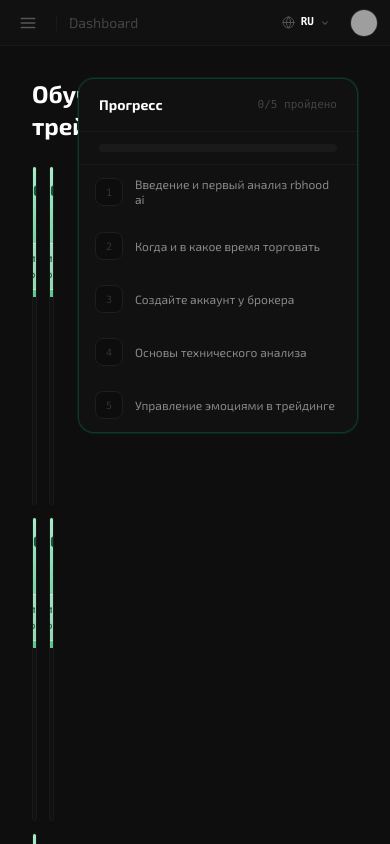
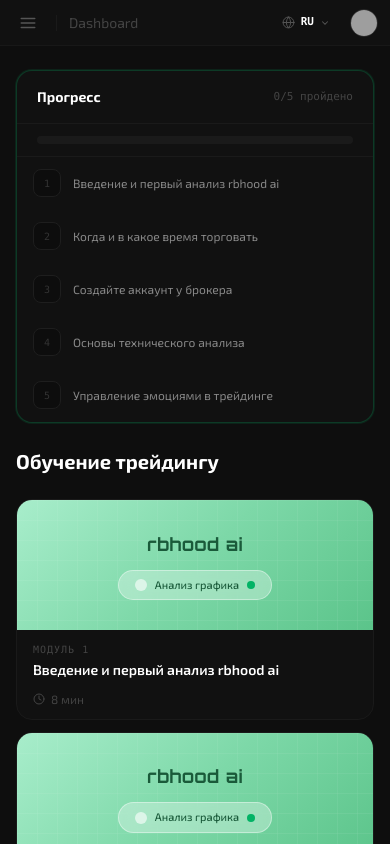
Before and after one commit to qryptobro/rbhood, a Next.js app: page /dashboard/training in a window 390 px wide. Built offline with nearby package versions, Linux system fonts and the light colour scheme; grey boxes are pictures that could not be loaded.

Commit message:
fix: responsive training page — stack columns, fluid module grid, progress panel on top (mobile)

```diff
--- a/app/dashboard/training/page.tsx
+++ b/app/dashboard/training/page.tsx
@@ -115,12 +115,12 @@ export default function TrainingPage() {
         )}
       </AnimatePresence>
 
-      <div className="px-8 py-8 flex gap-6 items-start justify-center">
+      <div className="px-4 md:px-8 py-6 md:py-8 flex flex-col md:flex-row gap-6 md:items-start md:justify-center">
         {/* Left: modules grid */}
-        <div className="min-w-0" style={{ width: 580 }}>
-          <h1 className="font-exo font-bold text-white text-2xl mb-6">{course?.title ?? "Обучение"}</h1>
+        <div className="min-w-0 w-full md:w-[580px] order-2 md:order-1">
+          <h1 className="font-exo font-bold text-white text-xl md:text-2xl mb-6">{course?.title ?? "Обучение"}</h1>
 
-          <div className="grid grid-cols-2 gap-3" style={{ maxWidth: 580 }}>
+          <div className="grid grid-cols-1 sm:grid-cols-2 gap-3">
             {MODULES.map(mod => {
               const ytId = getYoutubeId(mod.videoUrl);
               return (
@@ -207,7 +207,7 @@ export default function TrainingPage() {
         </div>
 
         {/* Right: progress panel */}
-        <div className="w-[280px] flex-shrink-0 sticky top-4">
+        <div className="w-full md:w-[280px] flex-shrink-0 md:sticky md:top-4 order-1 md:order-2">
           <div className="rounded-2xl border border-[#02B36540] overflow-hidden" style={{ background: "#111", boxShadow: "0 0 0 1px #02B36520" }}>
             <div className="flex items-center justify-between px-5 py-4 border-b border-[#1a1a1a]">
               <span className="font-exo font-bold text-white text-sm">Прогресс</span>
```
